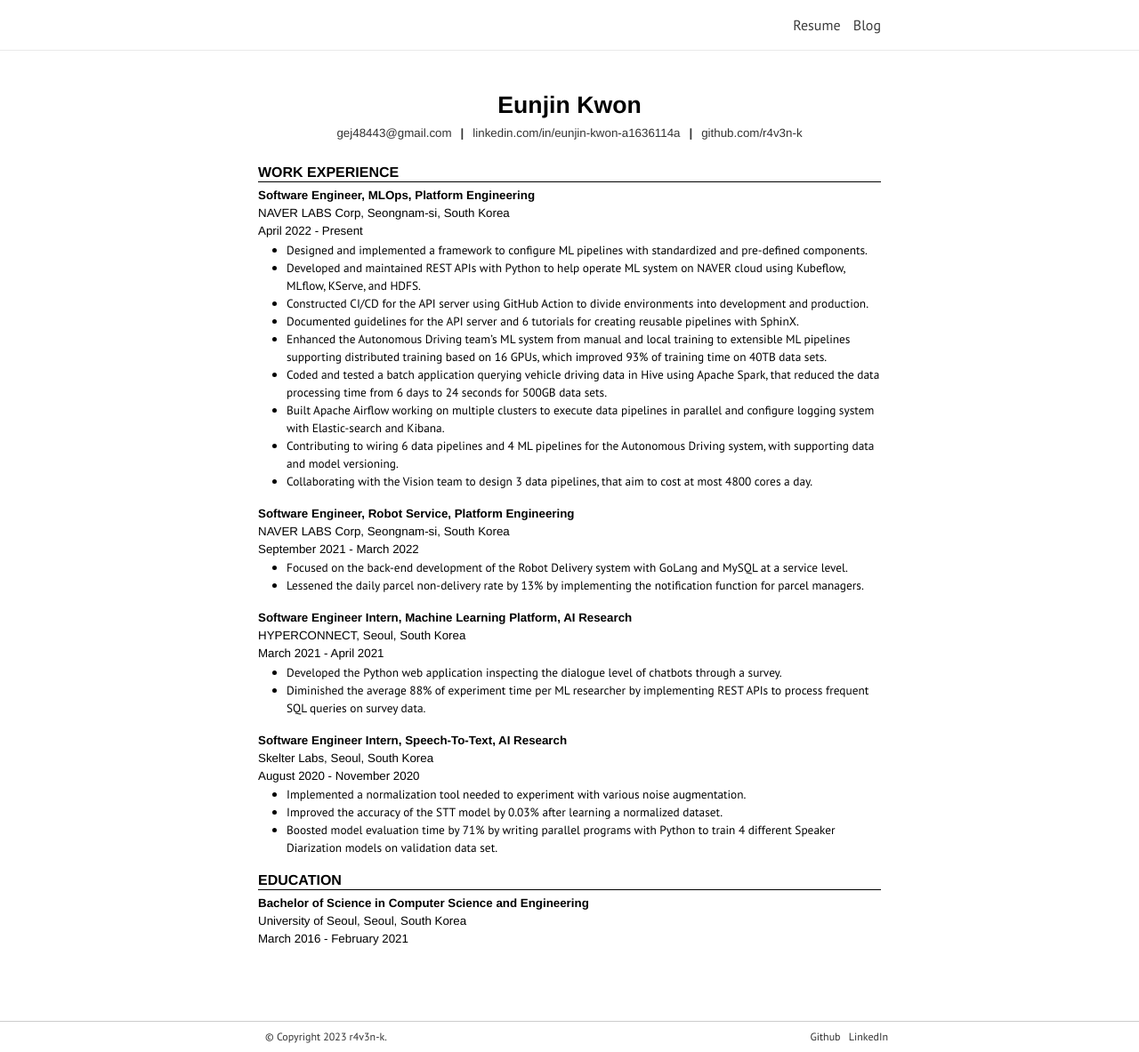
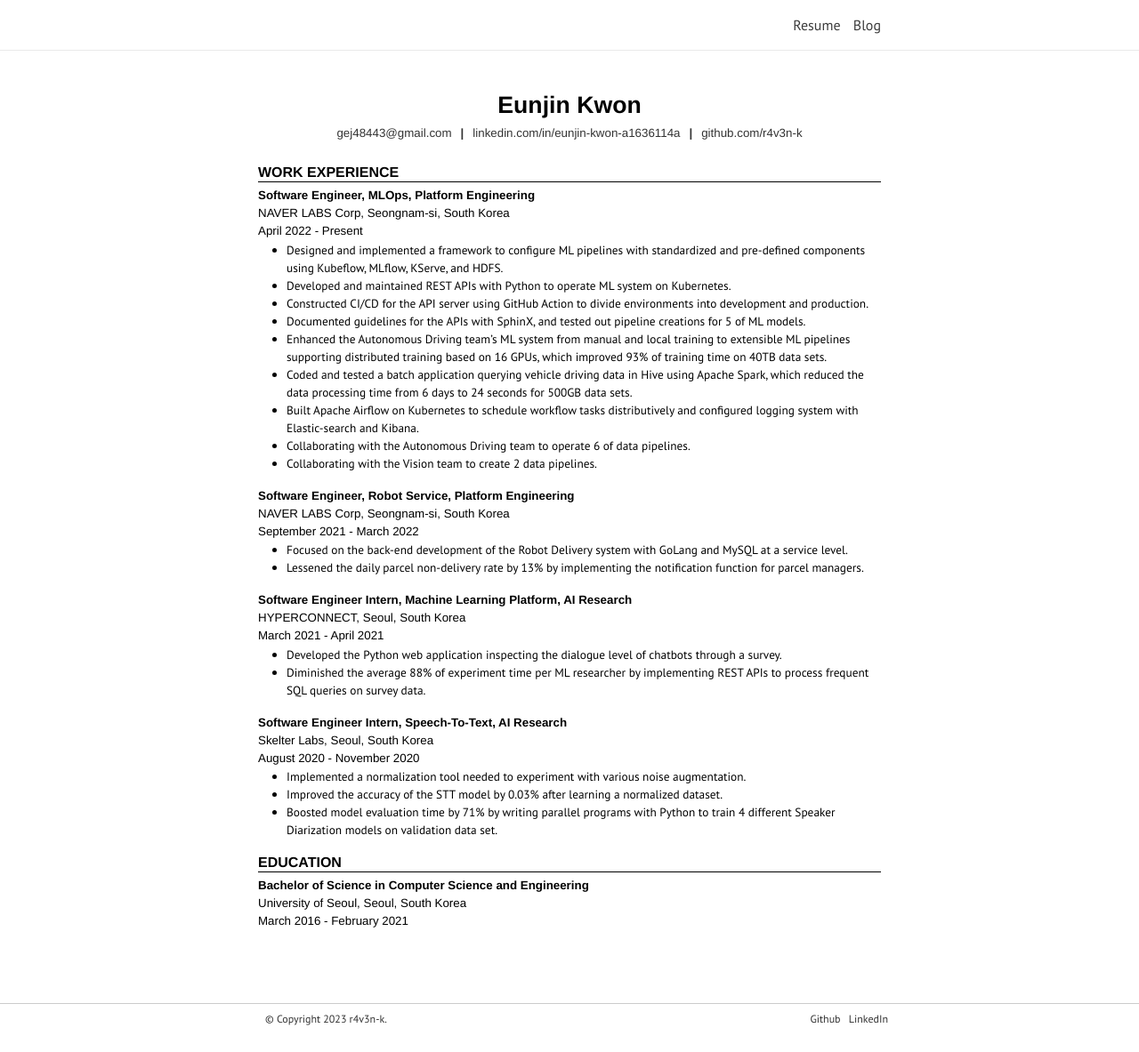
Before and after one commit to r4v3n-k/r4v3n-k.github.io, a Jekyll site: the page built from _pages/resume.md, in a window 1280 px wide. Shown: the whole page at 89% size. Built offline with Jekyll 4.4.1, drawn with Linux system fonts in a browser that asks for light colours; nearby versions of some CDN libraries; some web fonts are replaced.

Commit message:
update resume.md

```diff
--- a/_pages/resume.md
+++ b/_pages/resume.md
@@ -14,15 +14,15 @@ description: <p><span>gej48443@gmail.com</span><b>|</b><span><a href="https://ww
     <h4>April 2022 - Present</h4>
 </div>
 
-- Designed and implemented a framework to configure ML pipelines with standardized and pre-defined components.
-- Developed and maintained REST APIs with Python to help operate ML system on NAVER cloud using Kubeflow, MLflow, KServe, and HDFS.
+- Designed and implemented a framework to configure ML pipelines with standardized and pre-defined components using Kubeflow, MLflow, KServe, and HDFS.
+- Developed and maintained REST APIs with Python to operate ML system on Kubernetes.
 - Constructed CI/CD for the API server using GitHub Action to divide environments into development and production.
-- Documented guidelines for the API server and 6 tutorials for creating reusable pipelines with SphinX.
+- Documented guidelines for the APIs with SphinX, and tested out pipeline creations for 5 of ML models.
 - Enhanced the Autonomous Driving team's ML system from manual and local training to extensible ML pipelines supporting distributed training based on 16 GPUs, which improved 93% of training time on 40TB data sets.
-- Coded and tested a batch application querying vehicle driving data in Hive using Apache Spark, that reduced the data processing time from 6 days to 24 seconds for 500GB data sets.
-- Built Apache Airflow working on multiple clusters to execute data pipelines in parallel and configure logging system with Elastic-search and Kibana.
-- Contributing to wiring 6 data pipelines and 4 ML pipelines for the Autonomous Driving system, with supporting data and model versioning.
-- Collaborating with the Vision team to design 3 data pipelines, that aim to cost at most 4800 cores a day.
+- Coded and tested a batch application querying vehicle driving data in Hive using Apache Spark, which reduced the data processing time from 6 days to 24 seconds for 500GB data sets.
+- Built Apache Airflow on Kubernetes to schedule workflow tasks distributively and configured logging system with Elastic-search and Kibana.
+- Collaborating with the Autonomous Driving team to operate 6 of data pipelines.
+- Collaborating with the Vision team to create 2 data pipelines.
 
 <div class="resume-item-title">
     <h4><b>Software Engineer, Robot Service, Platform Engineering</b></h4>
```
